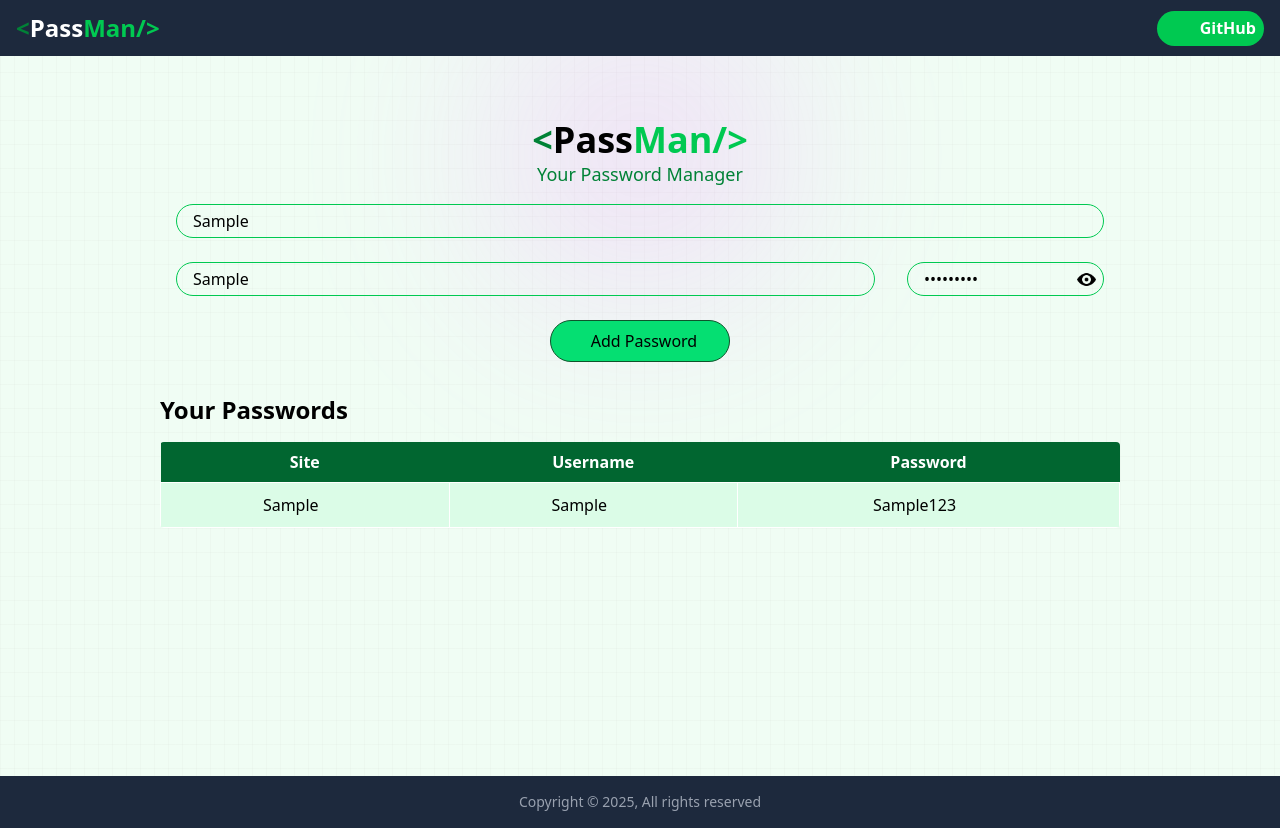
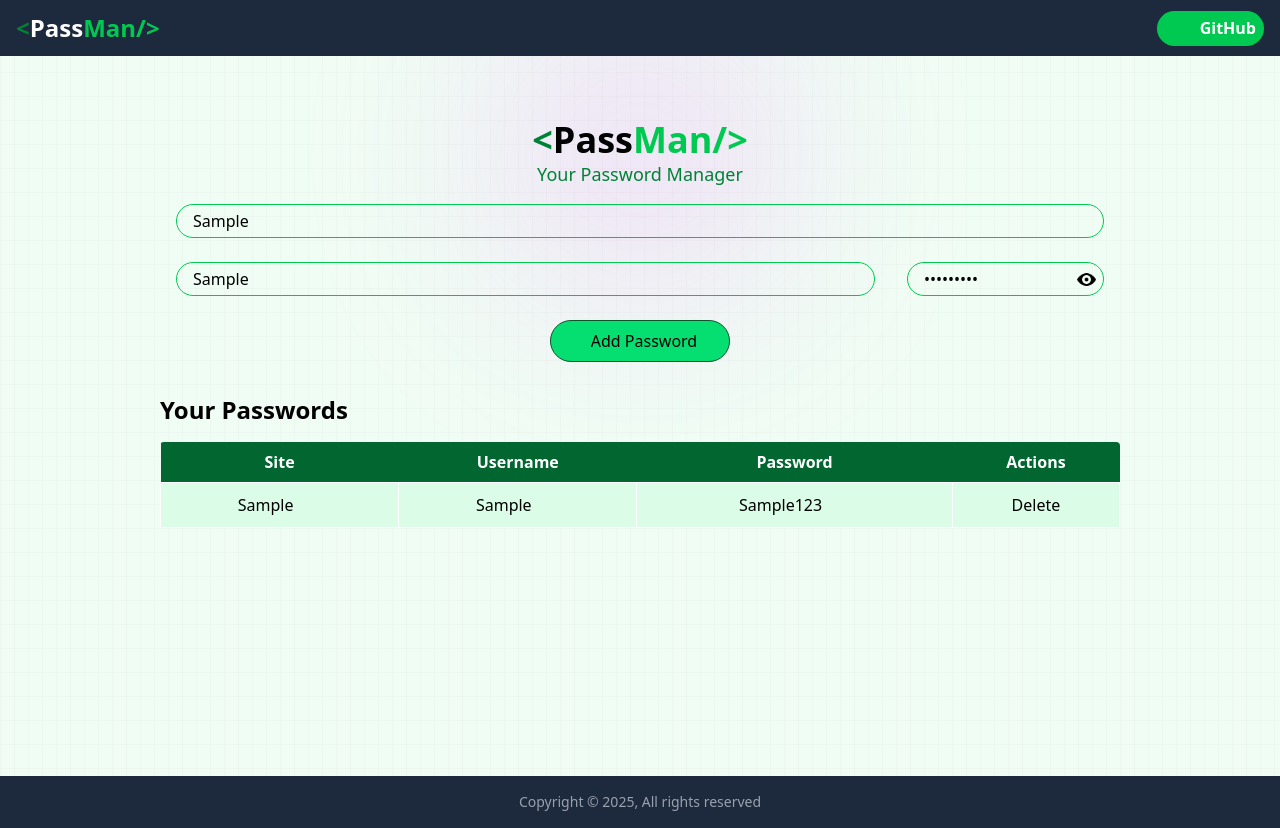
Before and after one commit to sahil-s-i/PassMan, a React (Vite) app: page / in a window 1280 px wide. Both pictures are taken after typing "Sample", "Sample", "Sample123" into the empty fields and a click on the button "Add Password". Built offline with nearby package versions, Linux system fonts and the light colour scheme; some icons are missing.

Commit message:
Added delete option to in the table

```diff
--- a/src/components/Manager.jsx
+++ b/src/components/Manager.jsx
@@ -121,6 +121,7 @@
                                 <th className='py-2'>Site</th>
                                 <th className='py-2'>Username</th>
                                 <th className='py-2'>Password</th>
+                                <th className='py-2'>Actions</th>
                             </tr>
                         </thead>
                         <tbody className='bg-green-100'>
@@ -166,6 +167,9 @@
                                                 </div>
                                             </div>
                                         </td>
+                                        <td className='py-2 border border-white text-center'>
+                                            <span>Delete</span>
+                                        </td>
                                     </tr>
                                 )
                             })}
```
